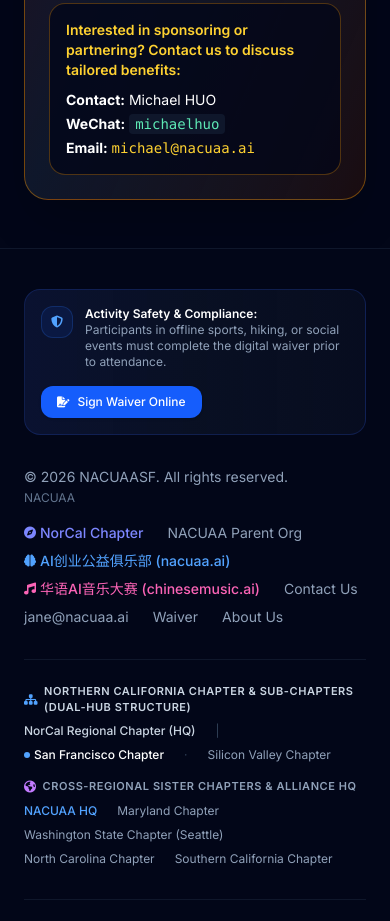
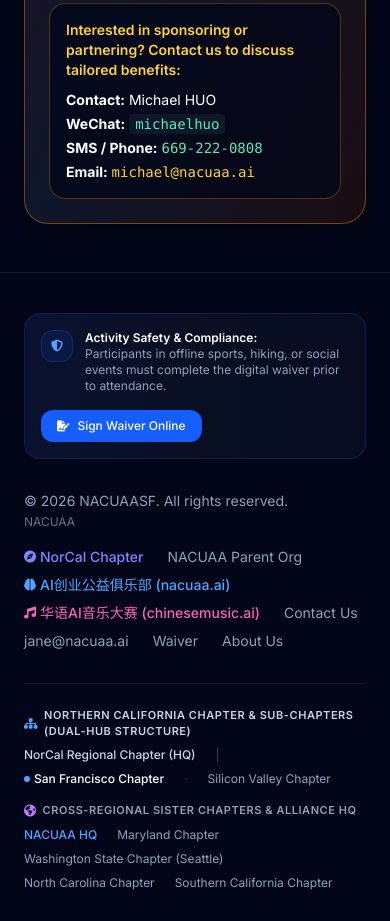
Before and after one commit to viaiforgood/nacuaasf, an Astro site: page /en/posts/2026-12-05-nacuaa-inaugural-ai-education-research-career-forum in a window 390 px wide. Shown: the part 3374-4295 px from the top of the page. Built offline with nearby package versions, Linux system fonts and the light colour scheme; Astro itself is replaced by a stand-in of ours.

Commit message:
Add SMS/phone 669-222-0808 to Dec 5 NACUAA AI Forum announcement

```diff
--- a/src/pages/en/posts/2026-12-05-nacuaa-inaugural-ai-education-research-career-forum/index.astro
+++ b/src/pages/en/posts/2026-12-05-nacuaa-inaugural-ai-education-research-career-forum/index.astro
@@ -139,6 +139,7 @@ import BaseLayout from '../../../../layouts/BaseLayout.astro';
             <div class="flex flex-wrap gap-x-6 gap-y-1 text-white pt-1">
               <span><strong>Contact:</strong> Michael HUO</span>
               <span><strong>WeChat:</strong> <code class="px-1.5 py-0.5 rounded bg-slate-900 text-emerald-300 font-mono">michaelhuo</code></span>
+              <span><strong>SMS / Phone:</strong> <a href="tel:669-222-0808" class="text-emerald-300 hover:underline font-mono">669-222-0808</a></span>
               <span><strong>Email:</strong> <a href="mailto:michael@nacuaa.ai" class="text-amber-300 hover:underline font-mono">michael@nacuaa.ai</a></span>
             </div>
           </div>
--- a/src/pages/posts/2026-12-05-nacuaa-inaugural-ai-education-research-career-forum/index.astro
+++ b/src/pages/posts/2026-12-05-nacuaa-inaugural-ai-education-research-career-forum/index.astro
@@ -138,6 +138,7 @@ import BaseLayout from '../../../layouts/BaseLayout.astro';
             <div class="flex flex-wrap gap-x-6 gap-y-1 text-white pt-1">
               <span><strong>联系人：</strong>Michael HUO</span>
               <span><strong>微信：</strong><code class="px-1.5 py-0.5 rounded bg-slate-900 text-emerald-300 font-mono">michaelhuo</code></span>
+              <span><strong>短信电话：</strong><a href="tel:669-222-0808" class="text-emerald-300 hover:underline font-mono">669-222-0808</a></span>
               <span><strong>电邮：</strong><a href="mailto:michael@nacuaa.ai" class="text-amber-300 hover:underline font-mono">michael@nacuaa.ai</a></span>
             </div>
           </div>
--- a/src/pages/zh-TW/posts/2026-12-05-nacuaa-inaugural-ai-education-research-career-forum/index.astro
+++ b/src/pages/zh-TW/posts/2026-12-05-nacuaa-inaugural-ai-education-research-career-forum/index.astro
@@ -138,6 +138,7 @@ import BaseLayout from '../../../../layouts/BaseLayout.astro';
             <div class="flex flex-wrap gap-x-6 gap-y-1 text-white pt-1">
               <span><strong>聯繫人：</strong>Michael HUO</span>
               <span><strong>微信：</strong><code class="px-1.5 py-0.5 rounded bg-slate-900 text-emerald-300 font-mono">michaelhuo</code></span>
+              <span><strong>短信電話：</strong><a href="tel:669-222-0808" class="text-emerald-300 hover:underline font-mono">669-222-0808</a></span>
               <span><strong>電郵：</strong><a href="mailto:michael@nacuaa.ai" class="text-amber-300 hover:underline font-mono">michael@nacuaa.ai</a></span>
             </div>
           </div>
```
Also changed, not shown: public/images/2026-12-05-nacuaa-ai-forum-cover.png.
